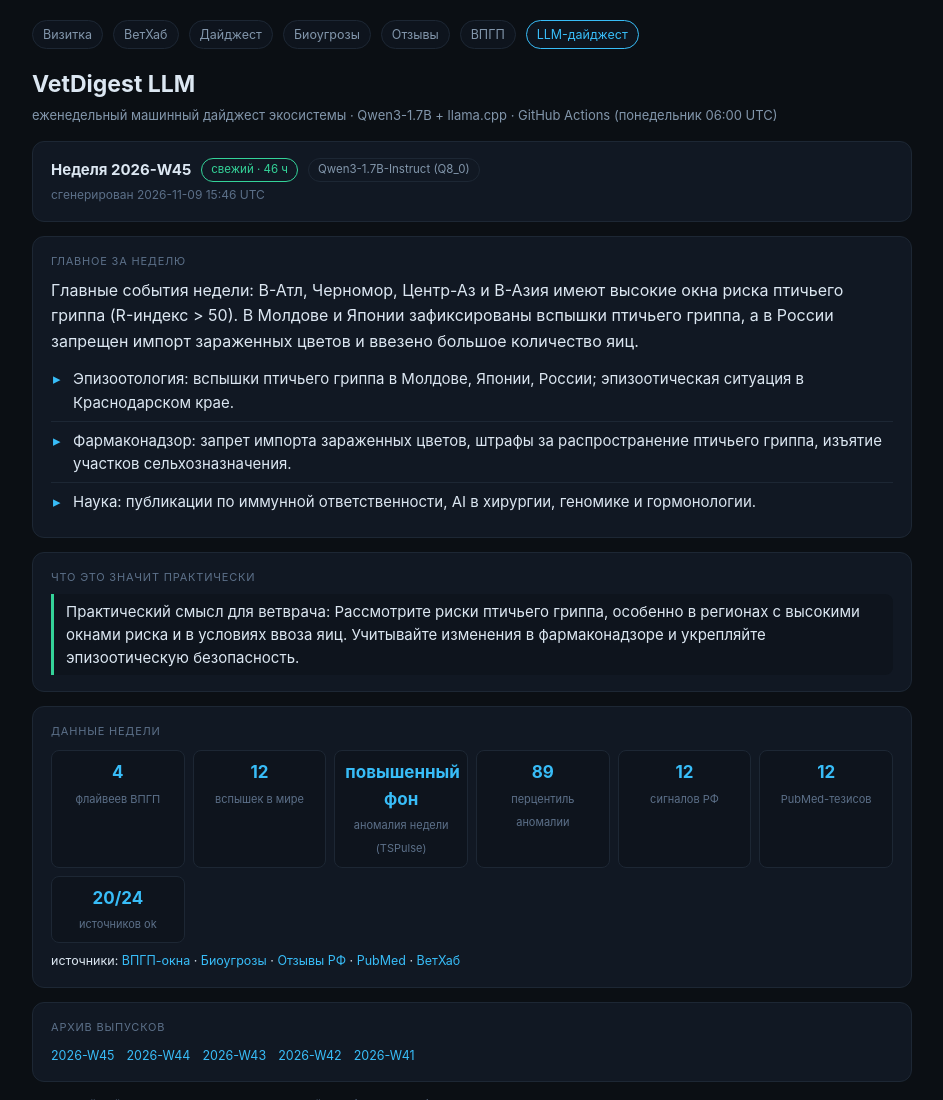
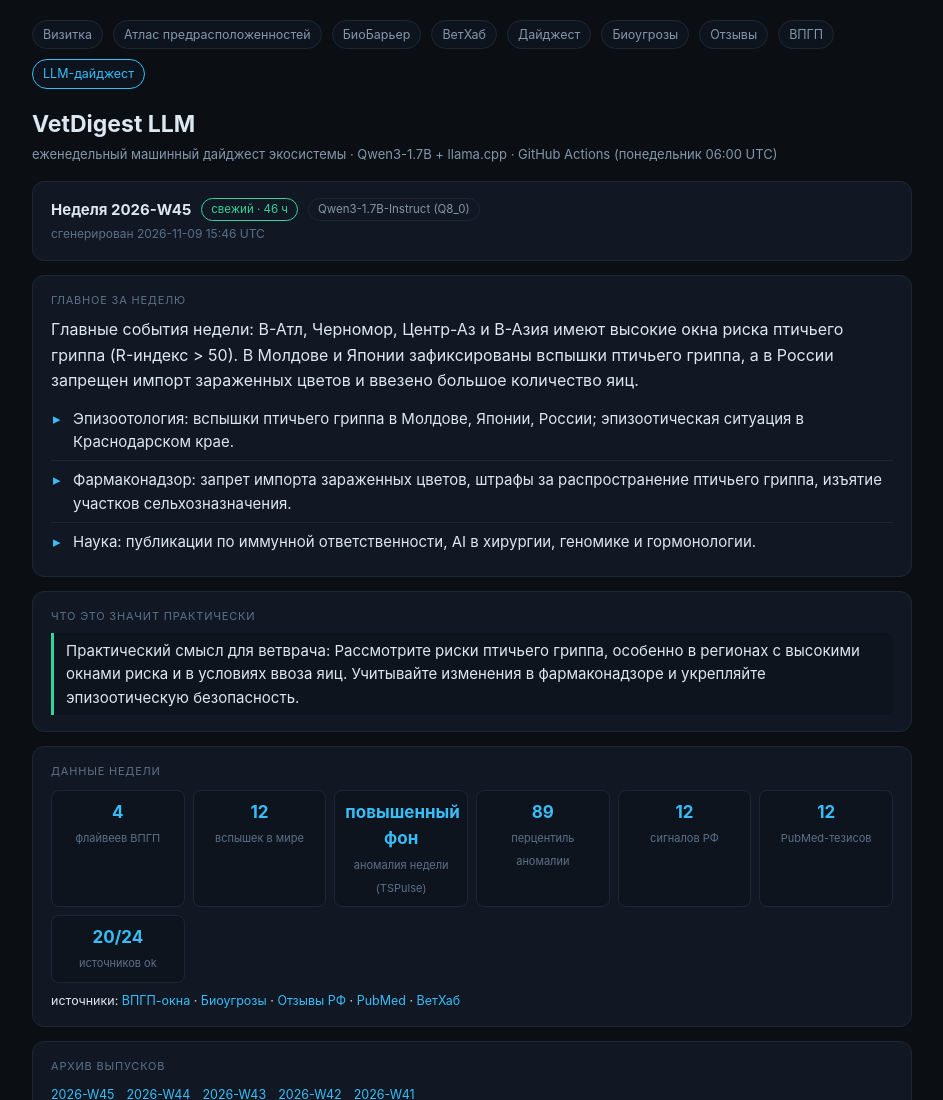
Before and after one commit to shray77/vet-digest-llm, a plain HTML site: page index.html in a window 1280 px wide. Shown: the top 1100 px of the page, without its empty margins (168-1111 px from the left). Drawn offline with Linux system fonts and the light colour scheme; no server answers.

Commit message:
хаб: +Атлас предрасположенностей и +БиоБарьер после Визитки — новые витрины экосистемы

```diff
--- a/index.html
+++ b/index.html
@@ -51,6 +51,8 @@ footer a{color:var(--accent);text-decoration:none}
 <div class="wrap">
   <nav class="hub">
     <a href="https://shray77.github.io/">Визитка</a>
+    <a href="https://shray77.github.io/vetpredis-site/">Атлас предрасположенностей</a>
+    <a href="https://shray77.github.io/biobarrier-site/">БиоБарьер</a>
     <a href="https://shray77.github.io/vet-hub/">ВетХаб</a>
     <a href="https://shray77.github.io/vetdigest-site/">Дайджест</a>
     <a href="https://shray77.github.io/biothreat-site/">Биоугрозы</a>
```
